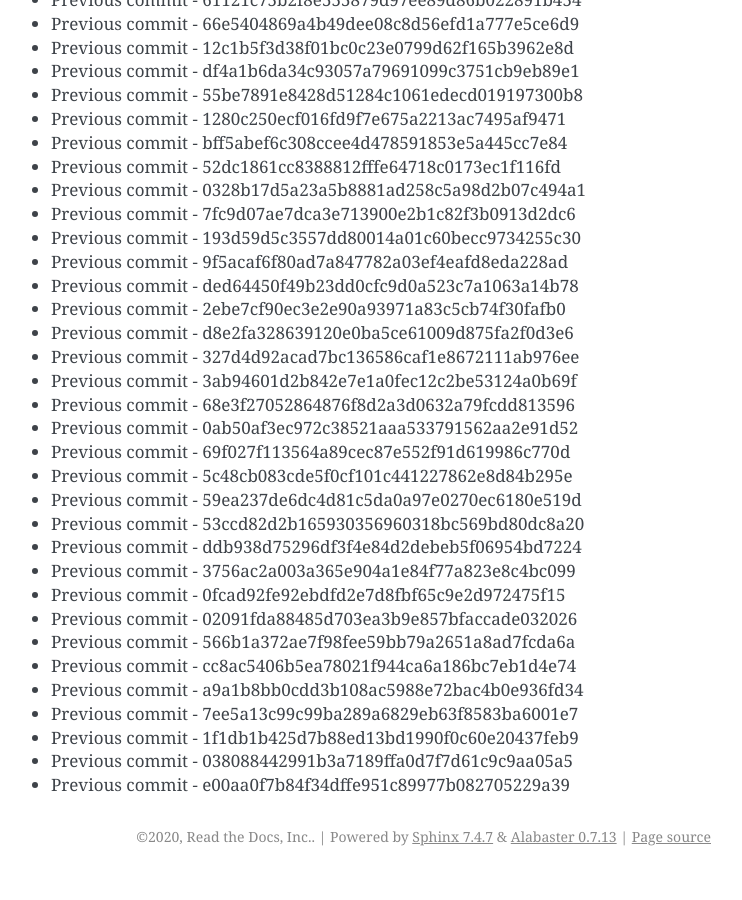
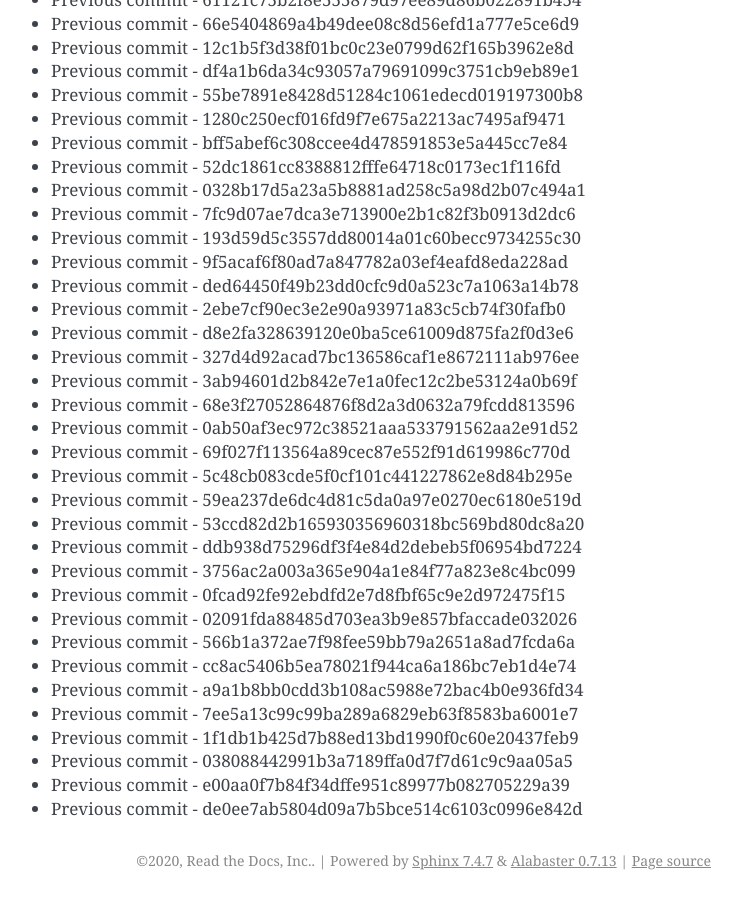
Before and after one commit to readthedocs/rtd-git-stresstest, a Sphinx documentation site: the page built from docs/updates.rst, in a window 1280 px wide and 900 px high, scrolled down 58244 px. Shown: the whole window, without its empty margins (399-1141 px from the left). Built offline with Sphinx 7.4.7, drawn with Linux system fonts in a browser that asks for light colours; before the commit the page ends 59120 px from its top, so only the background shows below that.

Commit message:
Generating commit from previous: de0ee7ab5804d09a7b5bce514c6103c0996e842d

```diff
--- a/docs/updates.rst
+++ b/docs/updates.rst
@@ -2479,3 +2479,4 @@ It can be tested for any performance characteristics.
 * Previous commit - 1f1db1b425d7b88ed13bd1990f0c60e20437feb9
 * Previous commit - 038088442991b3a7189ffa0d7f7d61c9c9aa05a5
 * Previous commit - e00aa0f7b84f34dffe951c89977b082705229a39
+* Previous commit - de0ee7ab5804d09a7b5bce514c6103c0996e842d
```
